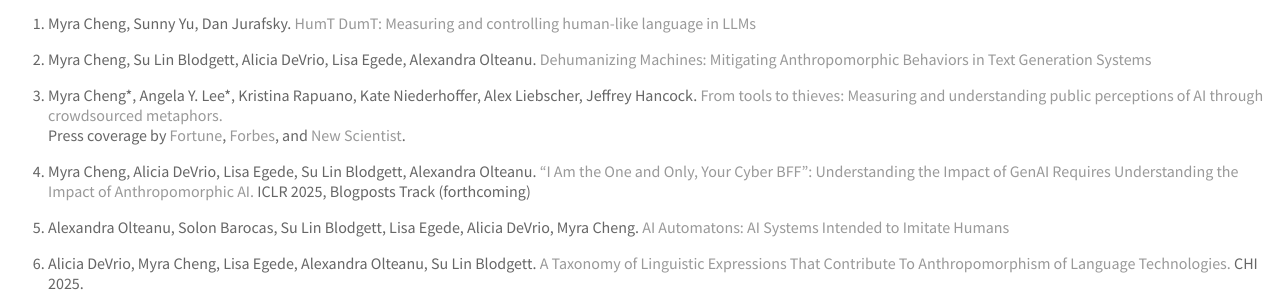
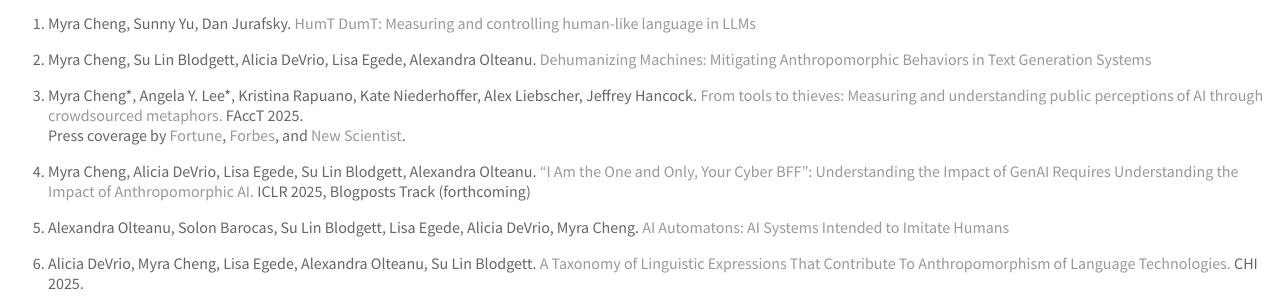
Before and after one commit to myracheng/myracheng.github.io, a Jekyll site: the page built from research.md, in a window 1280 px wide. Shown: the part 310-610 px from the top of the page. Built offline with Jekyll 4.4.1, drawn with Linux system fonts in a browser that asks for light colours; some web fonts are replaced; our own code applies the rules of GitHub Pages for plain Markdown files.

Commit message:
Update research.md

```diff
--- a/research.md
+++ b/research.md
@@ -3,7 +3,7 @@
 
 2. Myra Cheng, Su Lin Blodgett,  Alicia DeVrio, Lisa Egede, Alexandra Olteanu. [Dehumanizing Machines: Mitigating Anthropomorphic Behaviors in Text Generation Systems](https://arxiv.org/pdf/2502.14019)
 
-1. Myra Cheng\*, Angela Y. Lee\*, Kristina Rapuano, Kate Niederhoffer, Alex Liebscher, Jeffrey Hancock. [From tools to thieves: Measuring and understanding public perceptions of AI through crowdsourced metaphors.](https://www.arxiv.org/pdf/2501.18045)
+1. Myra Cheng\*, Angela Y. Lee\*, Kristina Rapuano, Kate Niederhoffer, Alex Liebscher, Jeffrey Hancock. [From tools to thieves: Measuring and understanding public perceptions of AI through crowdsourced metaphors.](https://www.arxiv.org/pdf/2501.18045) FAccT 2025.
 <span  class="subline">Press coverage by [Fortune](https://fortune.com/2025/02/13/chatbot-friends-anthromorphism-competence-stanford-unviversity-study/), [Forbes](https://www.forbes.com/sites/lanceeliot/2025/02/14/why-our-metaphors-about-ai-shape-how-ai-thinks-about-us/), and [New Scientist](https://www.newscientist.com/article/2467435-people-are-starting-to-trust-ai-more-and-view-it-as-more-human-like/).</span>
 
 1. Myra Cheng, Alicia DeVrio, Lisa Egede, Su Lin Blodgett, Alexandra Olteanu. ["I Am the One and Only, Your Cyber BFF": Understanding the Impact of GenAI Requires Understanding the Impact of Anthropomorphic AI.](https://arxiv.org/pdf/2410.08526) ICLR 2025, Blogposts Track (forthcoming)
```
